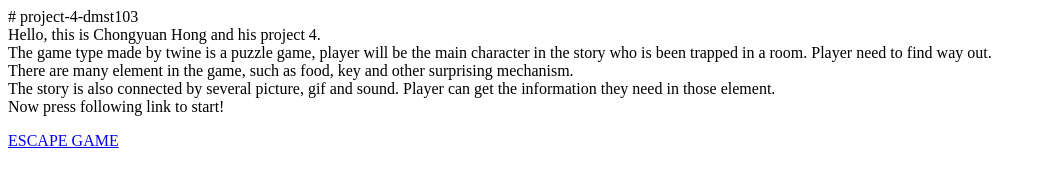
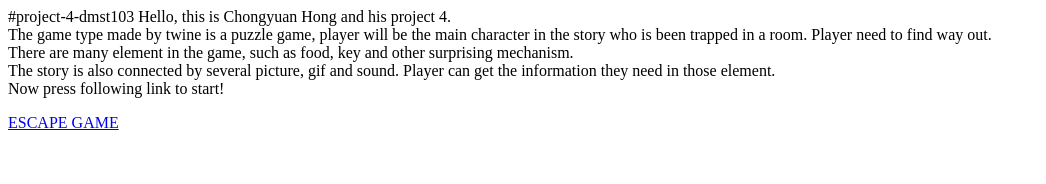
Before and after one commit to cyHONG123/project-4-dmst103, a plain HTML site: page index.html in a window 1280 px wide. Shown: the whole page, without its empty margins (0-1046 px from the left). Drawn offline with Linux system fonts and the light colour scheme.

Commit message:
Update index.html

```diff
--- a/index.html
+++ b/index.html
@@ -1,8 +1,8 @@
 <HTML>
-# project-4-dmst103
-<br/>Hello, this is Chongyuan Hong and his project 4.
-<br/>The game type made by twine is a puzzle game, player will be the main character in the story who is been trapped in a room. Player need to find way out.
-<br/>There are many element in the game, such as food, key and other surprising mechanism.
-<br/>The story is also connected by several picture, gif and sound. Player can get the information they need in those element.
-<br/>Now press following link to start!
+#project-4-dmst103
+Hello, this is Chongyuan Hong and his project 4. <br>
+The game type made by twine is a puzzle game, player will be the main character in the story who is been trapped in a room. Player need to find way out.<br>
+There are many element in the game, such as food, key and other surprising mechanism.<br>
+The story is also connected by several picture, gif and sound. Player can get the information they need in those element.<br>
+Now press following link to start!<br>
 <p><a href= "dms103 project4 CHongyuan Hong.html">ESCAPE GAME</a>
```
